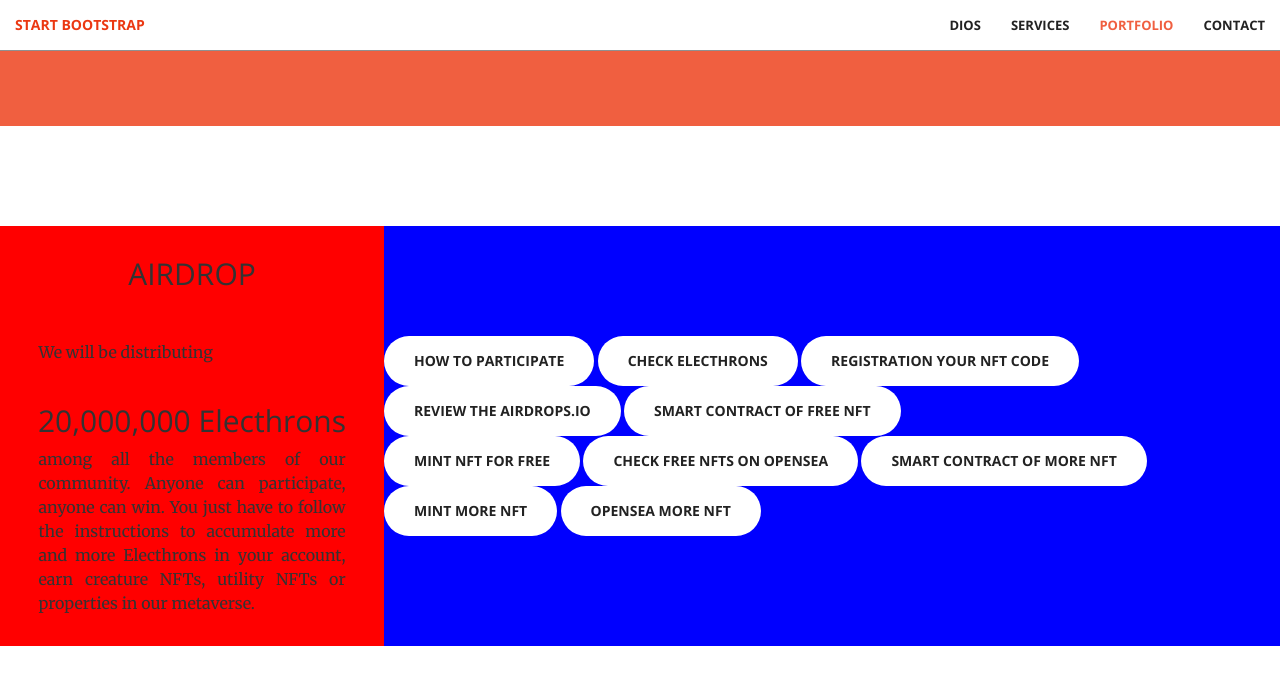
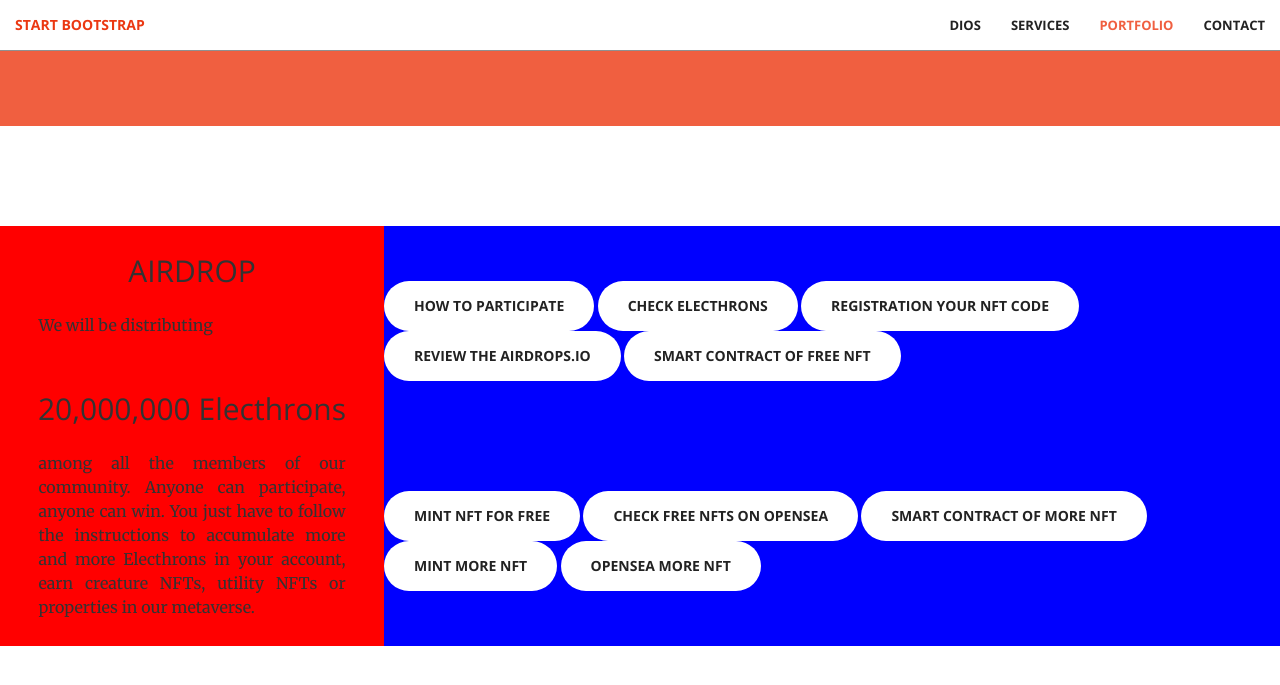
Before and after one commit to soujiang/soujiang.github.io, a Jekyll site: the page built from index.html, in a window 1280 px wide and 900 px high, scrolled down 3434 px. Shown: the top 685 px of the window. Built offline with Jekyll 4.4.1, drawn with Linux system fonts in a browser that asks for light colours.

Commit message:
airdrop column

```diff
--- a/_sass/_base.scss
+++ b/_sass/_base.scss
@@ -393,7 +393,6 @@ body {
 .airdroptxt {
 	display: flex;
 	flex-wrap: wrap;
-	flex-direction: column;
 	width: 30%;
 	height: 30em;
 	justify-content: center;
@@ -409,7 +408,6 @@ body {
 .airdropbottoms {
 	display: flex;
 	flex-wrap: wrap;
-	flex-direction: column;
 	width: 70%;
 	height: 30em;
 	justify-content: center;
```
